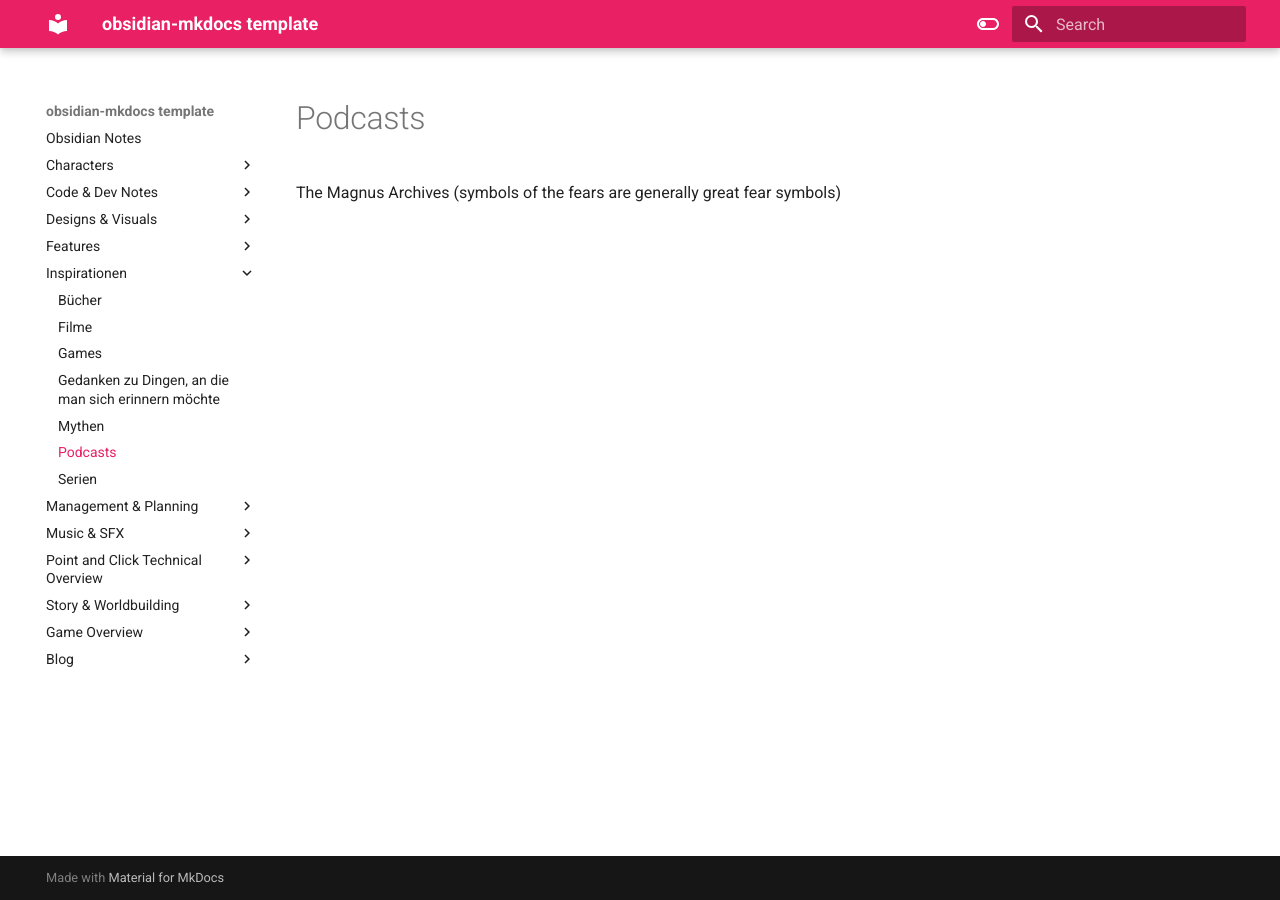
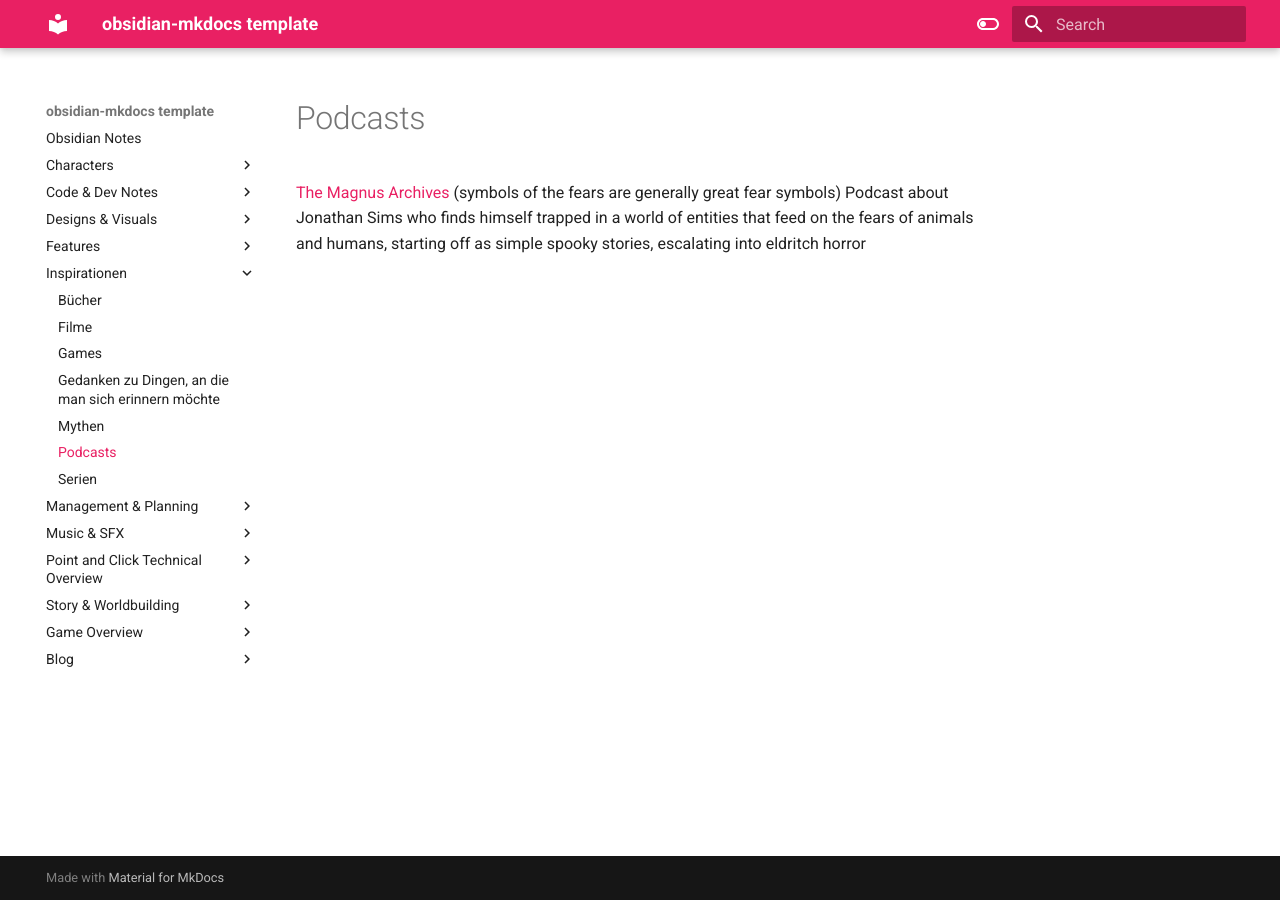
Before and after one commit to HFU-DM-PointClick/obsidian-orga, an MkDocs documentation site: the page built from docs/Inspirationen/Podcasts.md, in a window 1280 px wide. Built offline with MkDocs 1.6.1 and Material for MkDocs 9.7.7, drawn with Linux system fonts in a browser that asks for light colours.

Commit message:
added summary of TMA

```diff
--- a/docs/Inspirationen/Podcasts.md
+++ b/docs/Inspirationen/Podcasts.md
@@ -1 +1,2 @@
-The Magnus Archives (symbols of the fears are generally great fear symbols)
+[The Magnus Archives](https://the-magnus-archives.fandom.com/wiki/The_Magnus_Archives_Wikia) (symbols of the fears are generally great fear symbols)
+	Podcast about Jonathan Sims who finds himself trapped in a world of entities that feed on the fears of animals and humans, starting off as simple spooky stories, escalating into eldritch horror
```
Also changed, not shown: 1 other file.
